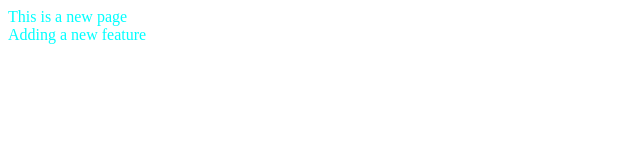
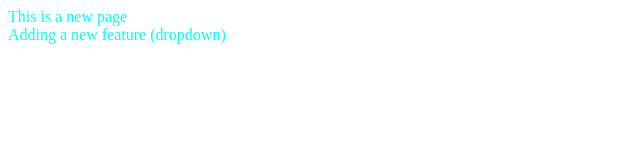
Before and after one commit to Soham3012/localrepo, a plain HTML site: page index.html in a window 1280 px wide. Shown: the full height of the page, 0-640 px from the left. Drawn offline with Linux system fonts and the light colour scheme.

Commit message:
add dropdown

```diff
--- a/index.html
+++ b/index.html
@@ -8,6 +8,6 @@
   </head>
   <body>
     This is a new page <br />
-    Adding a new feature
+    Adding a new feature (dropdown)
   </body>
 </html>
```
